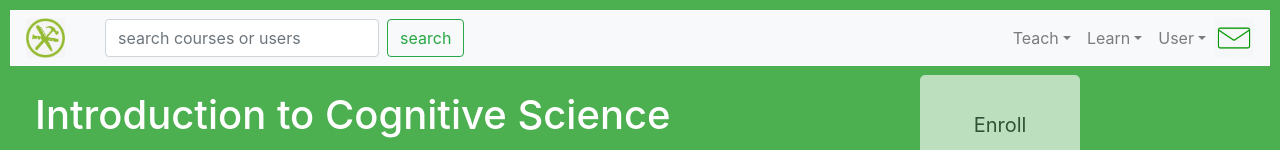
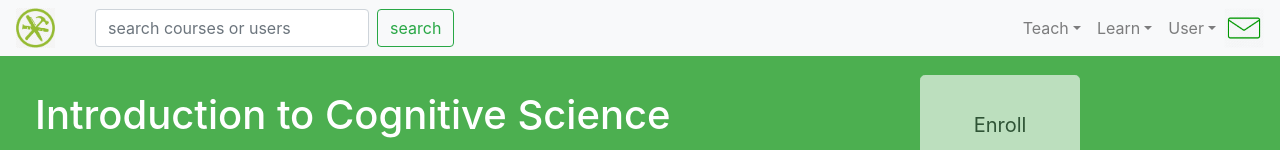
Before and after one commit to jgab13/TalentSwap, a React (Create React App) app in the folder talent_swap/: page /DetailedCoursePageTeacher in a window 1280 px wide. Shown: the top 150 px of the page. Built offline with nearby package versions, Linux system fonts and the light colour scheme.

Commit message:
adjust header

```diff
--- a/talent_swap/src/react-components/DetailedCoursePageTeacher/index.js
+++ b/talent_swap/src/react-components/DetailedCoursePageTeacher/index.js
@@ -54,8 +54,8 @@ class DetailedCoursePageTeacher extends React.Component {
     return (
       <div>
       {this.renderRedirect()}
+      <Header/>
       <div className="courseDescrip">
-      <Header/>
       <h1 className="title">{topic}</h1>
       <div id="desc">{description}</div>
       <div id="detail">
```
